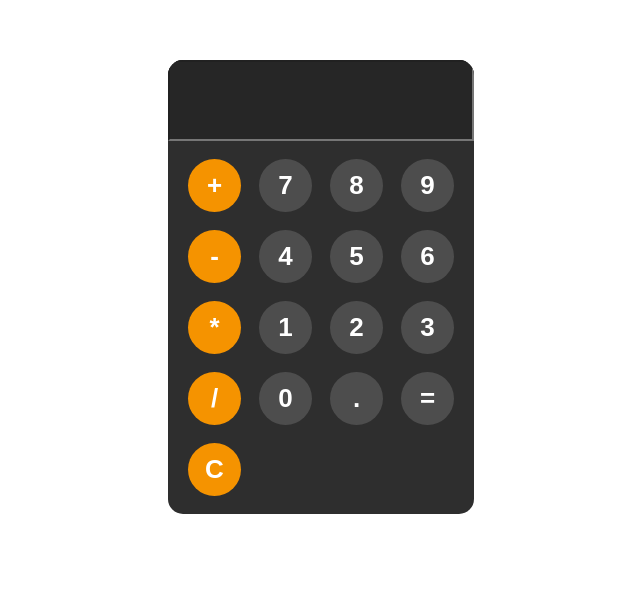
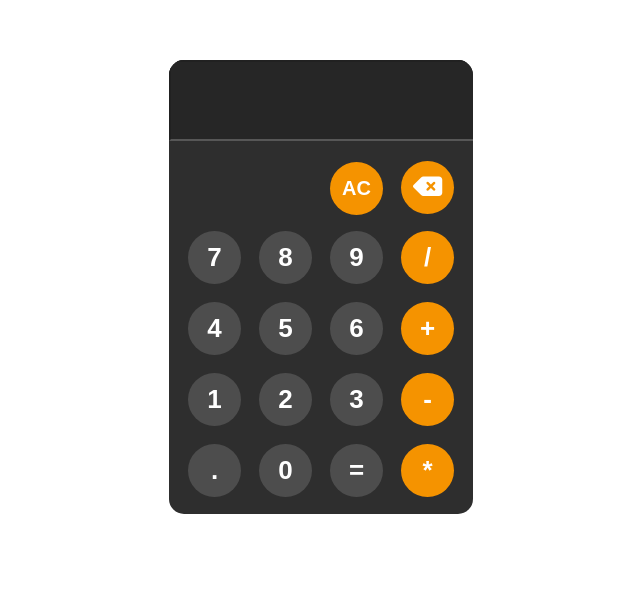
Before and after one commit to rakib00-dev/weak-calculator, a plain HTML site: page index.html in a window 1280 px wide. Shown: the part 121-710 px from the top of the page, without its empty margins (319-959 px from the left). Drawn offline with Linux system fonts and the light colour scheme.

Commit message:
finished the undone work

```diff
--- a/index.html
+++ b/index.html
@@ -17,23 +17,28 @@
     <div id="calculator">
       <input id="display" readonly />
       <div id="keys">
-        <button onclick="forDisplay('+')" id="oparetor">+</button>
         <button onclick="forDisplay('7')">7</button>
         <button onclick="forDisplay('8')">8</button>
         <button onclick="forDisplay('9')">9</button>
-        <button onclick="forDisplay('-')" id="oparetor">-</button>
+        <button onclick="clearDisplay()" id="oparetor" class="first-oparetor">
+          <i class="fa-solid fa-delete-left"></i>
+        </button>
         <button onclick="forDisplay('4')">4</button>
         <button onclick="forDisplay('5')">5</button>
         <button onclick="forDisplay('6')">6</button>
-        <button onclick="forDisplay('*')" id="oparetor">*</button>
+        <button onclick="forDisplay('+')" id="oparetor">+</button>
         <button onclick="forDisplay('1')">1</button>
         <button onclick="forDisplay('2')">2</button>
         <button onclick="forDisplay('3')">3</button>
+        <button onclick="forDisplay('-')" id="oparetor">-</button>
+        <button onclick="forDisplay('.')">.</button>
+        <button onclick="forDisplay('0')">0</button>
+        <button onclick="calculate()">=</button>
+        <button onclick="forDisplay('*')" id="oparetor">*</button>
+        <button onclick="clearAllDisplay()" id="oparetor" class="oparetor6">
+          AC
+        </button>
         <button onclick="forDisplay('/')" id="oparetor">/</button>
-        <button onclick="forDisplay('0')">0</button>
-        <button onclick="forDisplay('.')">.</button>
-        <button onclick="calculate()">=</button>
-        <button onclick="clearDisplay()" id="oparetor">C</button>
       </div>
     </div>
 
--- a/main.js
+++ b/main.js
@@ -5,6 +5,11 @@ function forDisplay(input) {
 }
 
 function clearDisplay() {
+  // display.value = null;
+  display.value = display.value.slice(0, -1);
+}
+
+function clearAllDisplay() {
   display.value = null;
 }
 
--- a/style.css
+++ b/style.css
@@ -20,14 +20,18 @@ body {
   padding: 20px;
   background-color: hsl(0, 0%, 15%);
   font-size: 2rem;
+  border-right: none;
+  border-bottom: 2px solid #7e7d7d8f;
 }
 
 #keys {
+  position: relative;
   display: grid;
   grid-template-columns: repeat(4, 0fr);
   gap: 18px;
   padding: 18px;
   justify-content: center;
+  bottom: -72px;
 }
 
 button {
@@ -40,6 +44,7 @@ button {
   font-size: 26px;
   font-weight: 900;
   cursor: pointer;
+  user-select: none;
 }
 
 button:hover {
@@ -54,6 +59,24 @@ button:active {
   background-color: hsl(36, 100%, 48%);
 }
 
+#oparetor:last-child {
+  position: relative;
+  top: -284px;
+  right: -142px;
+}
+
+.oparetor6 {
+  font-size: 20px;
+  position: relative;
+  top: -353px;
+  right: -142px;
+}
+
+.first-oparetor {
+  position: relative;
+  bottom: 70px;
+}
+
 #oparetor:hover {
   background-color: hsl(36, 100%, 60%);
 }
```
